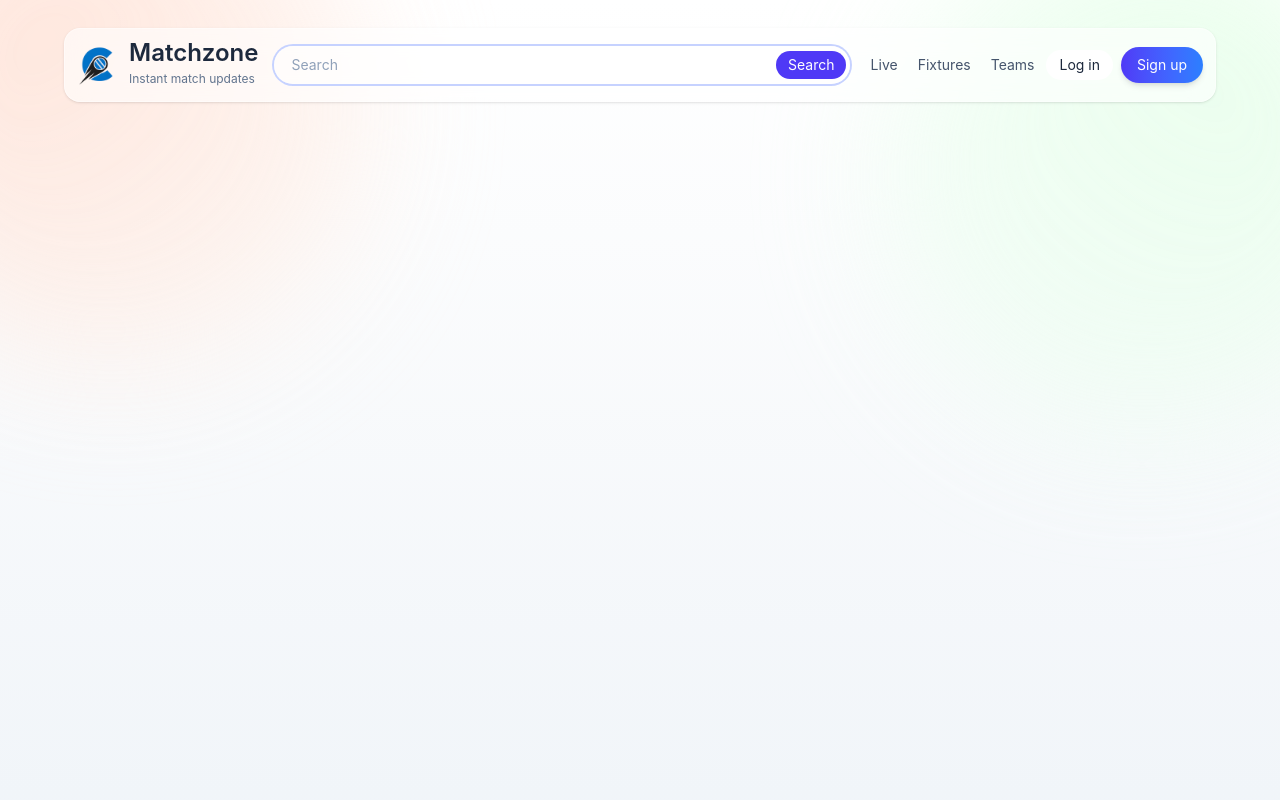
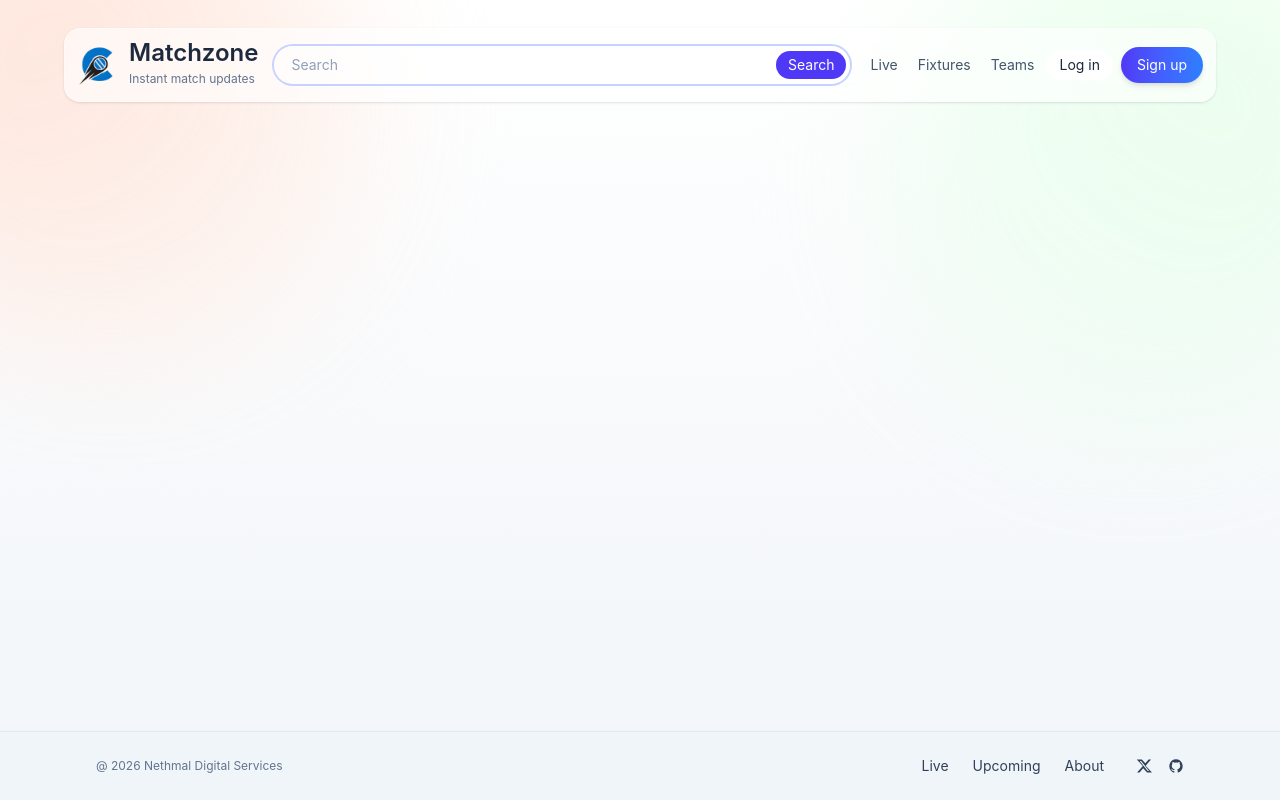
Before and after one commit to nethmalgeesaraux/Live-Cricket-Score-App, a React (Vite) app: page / in a window 1280 px wide. Built offline with nearby package versions, Linux system fonts and the light colour scheme; no server answers.

Commit message:
create footer

```diff
--- a/src/assets/dummyStyles.js
+++ b/src/assets/dummyStyles.js
@@ -571,23 +571,23 @@ export const homeStyles = {
 
 export const footerStyles = {
   // Main container
-  container: "mt-12 mb-4 px-4",
-  innerContainer: "max-w-6xl mx-auto",
+  container: "relative z-10 mt-12 border-t border-slate-200 bg-slate-100/80",
+  innerContainer: "max-w-6xl mx-auto px-4 sm:px-6 lg:px-8 py-6",
 
   // Content section
-  content: "backdrop-blur-md bg-white/60 border border-white/30 rounded-2xl p-6 flex flex-col md:flex-row items-center justify-between gap-4",
+  content: "flex items-center justify-between gap-4 text-xs text-slate-600",
 
   // Logo and copyright section
-  logoContainer: "flex items-center gap-3",
-  copyright: "text-center text-xs text-slate-500 mt-3",
+  logoContainer: "hidden",
+  copyright: "text-slate-500 whitespace-nowrap",
 
   // Navigation and social section
-  navContainer: "flex items-center gap-6",
-  nav: "hidden sm:flex items-center gap-4 text-sm text-slate-700",
-  navLink: "hover:underline",
+  navContainer: "ml-auto flex items-center gap-6 sm:gap-8",
+  nav: "hidden sm:flex items-center gap-6 text-sm text-slate-700",
+  navLink: "text-slate-700 hover:text-slate-900 transition-colors",
 
   // Social icons
-  socialContainer: "flex items-center gap-3",
-  socialLink: "p-2 rounded-md hover:bg-slate-100",
-  socialIcon: "w-4 h-4 text-slate-700"
+  socialContainer: "flex items-center gap-4",
+  socialLink: "text-slate-700 hover:text-slate-900 transition-colors",
+  socialIcon: "w-4 h-4"
 };
--- /dev/null
+++ b/src/components/Footer.jsx
@@ -0,0 +1,72 @@
+import React from 'react'
+import { footerStyles } from '../assets/dummyStyles'
+
+const navLinks = [
+  { label: 'Live', href: '#' },
+  { label: 'Upcoming', href: '#' },
+  { label: 'About', href: '#' },
+]
+
+const socialLinks = [
+  {
+    label: 'Twitter',
+    href: 'https://x.com',
+    icon: (
+      <svg viewBox="0 0 24 24" fill="currentColor" className={footerStyles.socialIcon} aria-hidden="true">
+        <path d="M18.901 2.25h3.68l-8.04 9.188 9.458 10.312h-7.406l-5.802-6.271-5.49 6.271H1.62l8.6-9.83L1.15 2.25h7.594l5.245 5.679L18.9 2.25Zm-1.298 17.285h2.039L7.631 4.35H5.443l12.16 15.185Z" />
+      </svg>
+    ),
+  },
+  {
+    label: 'GitHub',
+    href: 'https://github.com',
+    icon: (
+      <svg viewBox="0 0 24 24" fill="currentColor" className={footerStyles.socialIcon} aria-hidden="true">
+        <path
+          fillRule="evenodd"
+          d="M12 2C6.476 2 2 6.589 2 12.25c0 4.528 2.865 8.372 6.839 9.728.5.096.682-.223.682-.495 0-.244-.01-1.046-.014-1.898-2.782.62-3.37-1.222-3.37-1.222-.454-1.194-1.11-1.512-1.11-1.512-.908-.637.07-.625.07-.625 1.005.073 1.533 1.06 1.533 1.06.892 1.574 2.34 1.119 2.91.856.09-.668.349-1.12.635-1.377-2.22-.26-4.555-1.14-4.555-5.075 0-1.122.39-2.04 1.03-2.759-.102-.26-.446-1.31.099-2.73 0 0 .84-.276 2.75 1.054A9.303 9.303 0 0 1 12 6.84c.85.004 1.707.118 2.507.348 1.909-1.33 2.748-1.054 2.748-1.054.547 1.42.202 2.47.1 2.73.64.72 1.03 1.637 1.03 2.759 0 3.945-2.338 4.812-4.564 5.067.359.318.678.942.678 1.898 0 1.369-.012 2.472-.012 2.81 0 .274.18.595.688.494C19.138 20.618 22 16.776 22 12.25 22 6.589 17.524 2 12 2Z"
+          clipRule="evenodd"
+        />
+      </svg>
+    ),
+  },
+]
+
+const Footer = () => {
+  return (
+    <footer className={footerStyles.container}>
+      <div className={footerStyles.innerContainer}>
+        <div className={footerStyles.content}>
+          <p className={footerStyles.copyright}>@ 2026 Nethmal Digital Services</p>
+
+          <div className={footerStyles.navContainer}>
+            <nav className={footerStyles.nav} aria-label="Footer navigation">
+              {navLinks.map((link) => (
+                <a key={link.label} href={link.href} className={footerStyles.navLink}>
+                  {link.label}
+                </a>
+              ))}
+            </nav>
+
+            <div className={footerStyles.socialContainer}>
+              {socialLinks.map((link) => (
+                <a
+                  key={link.label}
+                  href={link.href}
+                  target="_blank"
+                  rel="noreferrer"
+                  className={footerStyles.socialLink}
+                  aria-label={link.label}
+                >
+                  {link.icon}
+                </a>
+              ))}
+            </div>
+          </div>
+        </div>
+      </div>
+    </footer>
+  )
+}
+
+export default Footer
--- a/src/pages/Home.jsx
+++ b/src/pages/Home.jsx
@@ -1,10 +1,11 @@
 import React from 'react'
 import { homeStyles } from '../assets/dummyStyles'
 import Header from '../components/Header'
+import Footer from '../components/Footer'
 
 const Home = () => {
     return (
-        <div className={homeStyles.root}>
+        <div className={`${homeStyles.root} flex flex-col`}>
             <div
                 className={homeStyles.blob1}
                 style={{
@@ -23,8 +24,8 @@ const Home = () => {
                 <Header onSearch={(q) => console.log("search", q)} />
             </div>
 
-
-
+            <main className="flex-1" />
+            <Footer />
         </div>
     )
 }
```
